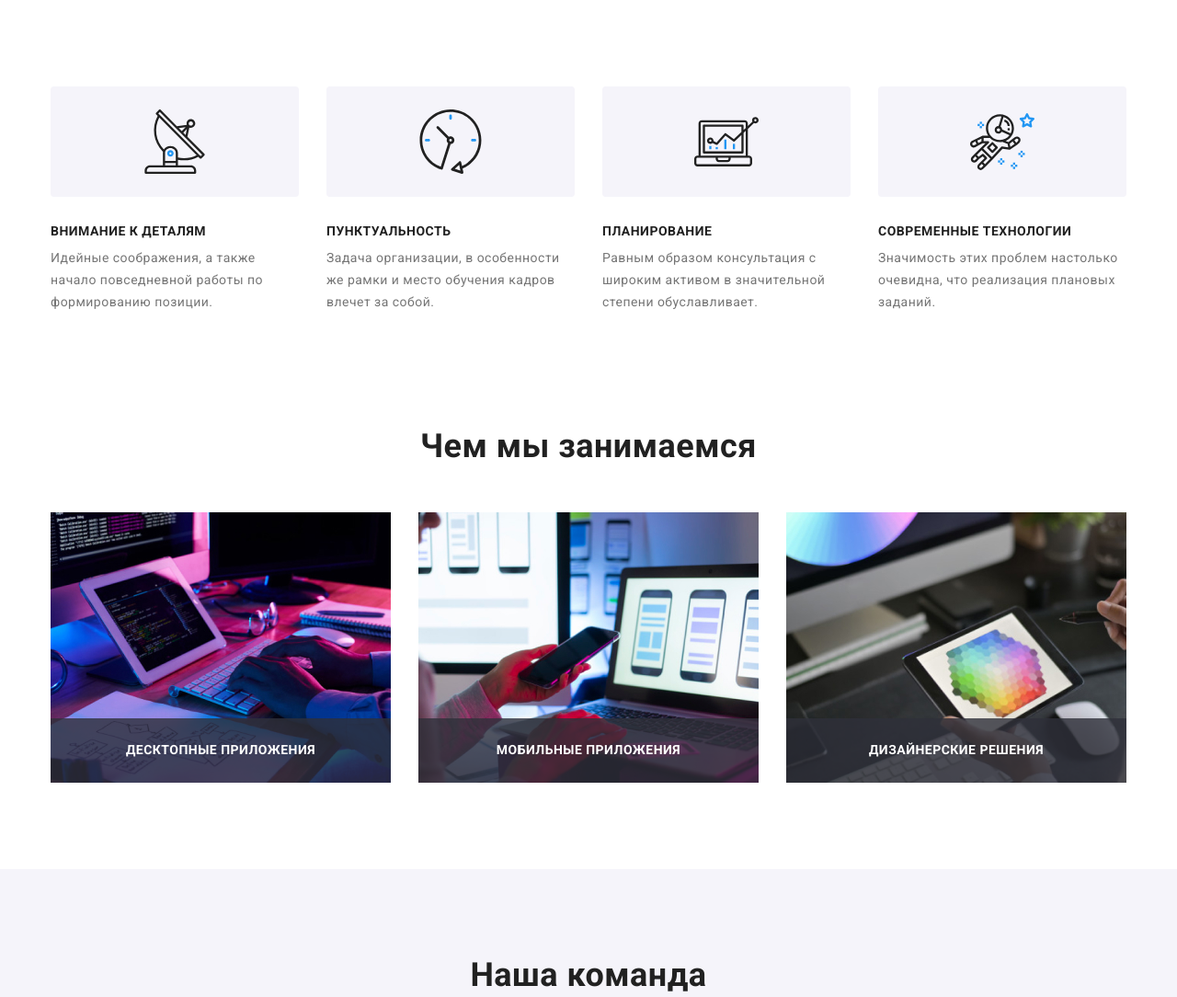
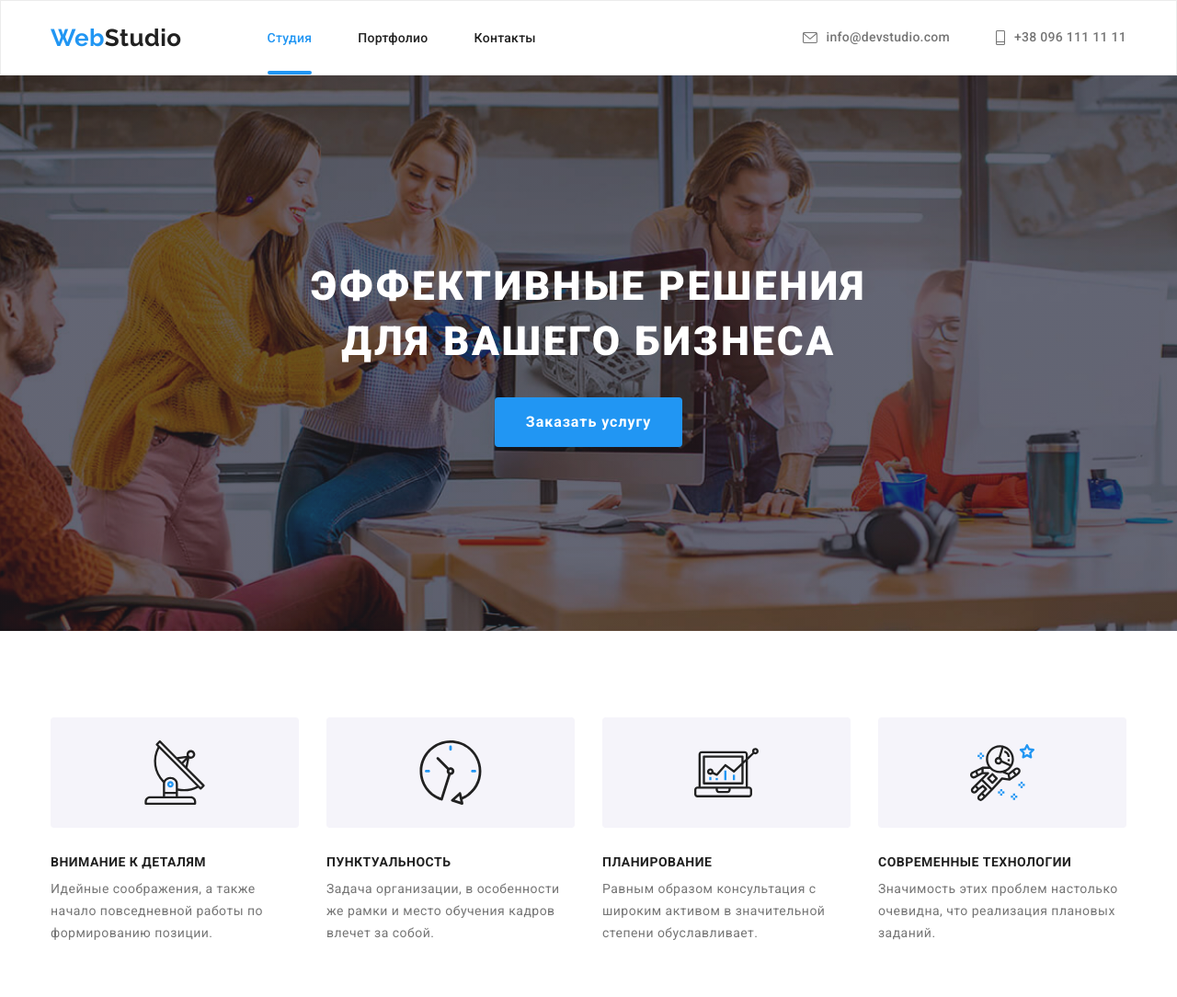
Before and after one commit to vladho/goit-markup-hw-08, a plain HTML site: page index.html in a window 1280 px wide. Shown: the top 1084 px of the page at 92% size. Drawn offline with nearby package versions, Linux system fonts and the light colour scheme.

Commit message:
hero done

```diff
--- a/index.html
+++ b/index.html
@@ -11,7 +11,7 @@
 
   <body>
     <!--nav-->
-    <!-- <header class="header">
+    <header class="header">
       <div class="container nav">
         <nav class="nav">
           <a href="./index.html" class="logo">Web<span class="part-logo">Studio</span></a>
@@ -41,10 +41,10 @@
           </li>
         </ul>
       </div>
-    </header> -->
+    </header>
     <main>
       <!--Оглавление-->
-      <!--     <section class="hero">
+          <section class="hero">
         <div class="container hero-box">
           <h1 class="hero-title">Эффективные решения для вашего бизнеса</h1>
           <button data-modal-open class="button first">Заказать услугу</button>
@@ -95,7 +95,7 @@
           </div>
         </div>
       </section>
- -->
+
       <!--Особенности-->
       <section class="section">
         <div class="container">
--- a/sass/layouts/_hero.scss
+++ b/sass/layouts/_hero.scss
@@ -19,17 +19,28 @@
 
 .hero-box {
   text-align: center;
-  width: 696px;
+
+  /*   @include for-size(desktop) {
+    width: 696px;
+  } */
 }
 
 .hero-title {
   font-weight: 900;
-  font-size: 44px;
-  line-height: 1.36;
+  font-size: 26px;
+  line-height: 1.62;
   letter-spacing: 0.06em;
   text-transform: uppercase;
   margin-top: 0px;
   margin-bottom: 30px;
   color: $primary-white-color;
-  width: 696px;
+  width: 360px;
+  margin-left: auto;
+  margin-right: auto;
+
+  @include for-size(desktop) {
+    font-size: 44px;
+    line-height: 1.36;
+    width: 696px;
+  }
 }
```
Also changed, not shown: css/main.css, css/main.min.css, 2 other files.
